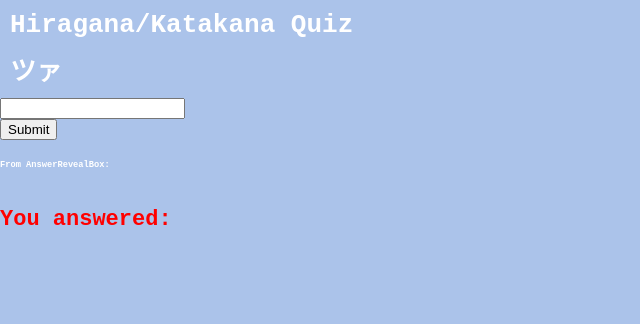
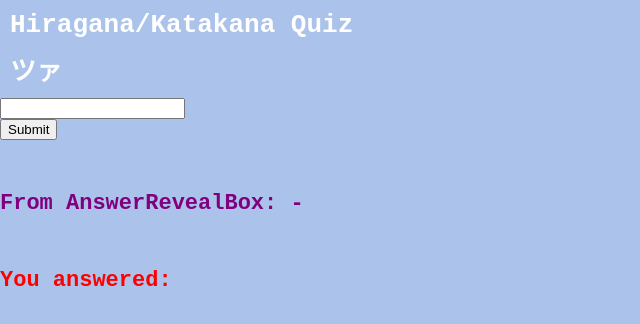
Before and after one commit to chen-jenn/hiragana-katakana, a React (Create React App) app: page / in a window 1280 px wide. Shown: the top 324 px of the page, without its empty margins (0-640 px from the left). Built offline with nearby package versions, Linux system fonts and the light colour scheme.

Commit message:
Show answer in AnswerRevealBox component

```diff
--- a/src/components/AnswerRevealBox.js
+++ b/src/components/AnswerRevealBox.js
@@ -1,14 +1,13 @@
 import React, { Component } from "react";
 
 class AnswerRevealBox extends Component {
-  constructor(props){
-    super(props);
-  }
-
   render(){
     return(
       <div className="AnswerRevealBox">
-        <h6>From AnswerRevealBox: {this.props.char}</h6>
+        <h6 style={{ color: "purple", fontSize: "22px"}}>
+          {/* Adjust to allow for a list of romaji spellings */}
+          From AnswerRevealBox: {this.props.prevChar} - {this.props.prevCharRomaji}
+        </h6>
       </div>
     )
   }
--- a/src/components/QuizBox.js
+++ b/src/components/QuizBox.js
@@ -18,14 +18,22 @@ class QuizBox extends Component {
     super(props);
     this.state = {
       currentChar: randomChar(readings), //to be used in QuizBox component
-      prevChar: "" // to be used in AnswerRevealBox component
+      prevChar: "", // to be used in AnswerRevealBox component
+      prevCharRomaji: "",
+      inputAnswer: ""
     }
 
     this.saveAnswer = this.saveAnswer.bind(this);
   }
 
   saveAnswer(answerToSave){
-    this.setState({ prevChar: answerToSave })
+    // Saves user's answer in the state, but also switches out your currentChar by calling the randomChar function
+    this.setState({
+      currentchar: randomChar(readings),
+      prevChar: this.state.currentChar,
+      prevCharRomaji: readings[this.state.currentChar],
+      inputAnswer: answerToSave
+     });
   }
 
   render(){
@@ -34,10 +42,9 @@ class QuizBox extends Component {
         <div>
           <h1>{this.state.currentChar}</h1>
           <SubmitForm handleSubmit={this.saveAnswer}/>
-          <AnswerRevealBox char={this.state.prevChar}/>
+          <AnswerRevealBox prevChar={this.state.prevChar} prevCharRomaji={this.state.prevCharRomaji}/>
         </div>
-        {console.log(this.state.prevChar)}
-        <h5 style={{fontSize: "22px", color: "red"}}>You answered: {this.state.prevChar}</h5>
+        <h5 style={{fontSize: "22px", color: "red"}}>You answered: {this.state.inputAnswer}</h5>
       </main>
     )
   }
```
